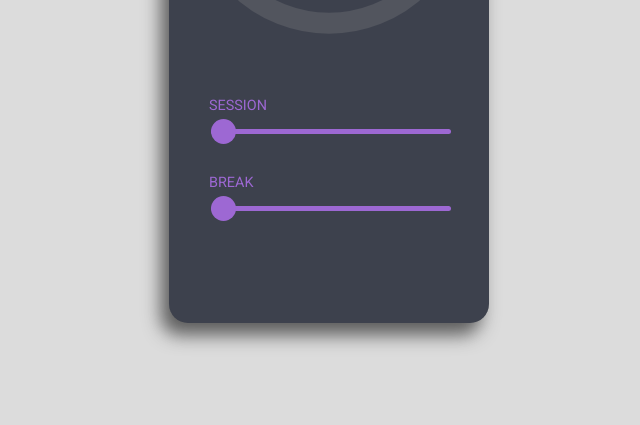
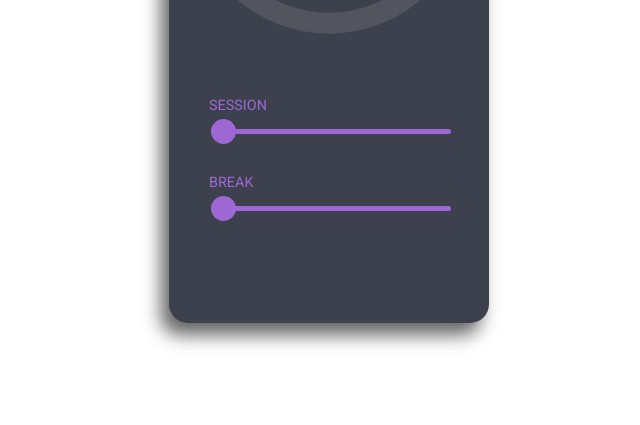
Before and after one commit to lordesi/wefwefwef, a plain HTML site: page index.html in a window 1280 px wide. Shown: the part 375-800 px from the top of the page, without its empty margins (311-951 px from the left). Drawn offline with nearby package versions, Linux system fonts and the light colour scheme.

Commit message:
Update main.css

```diff
--- a/main.css
+++ b/main.css
@@ -34,7 +34,7 @@ p {
 
 @media screen and (min-width: 480px) {
     body {
-            background-color: gainsboro;
+            background-color: transparent;
     }
 
     .frame {
```
